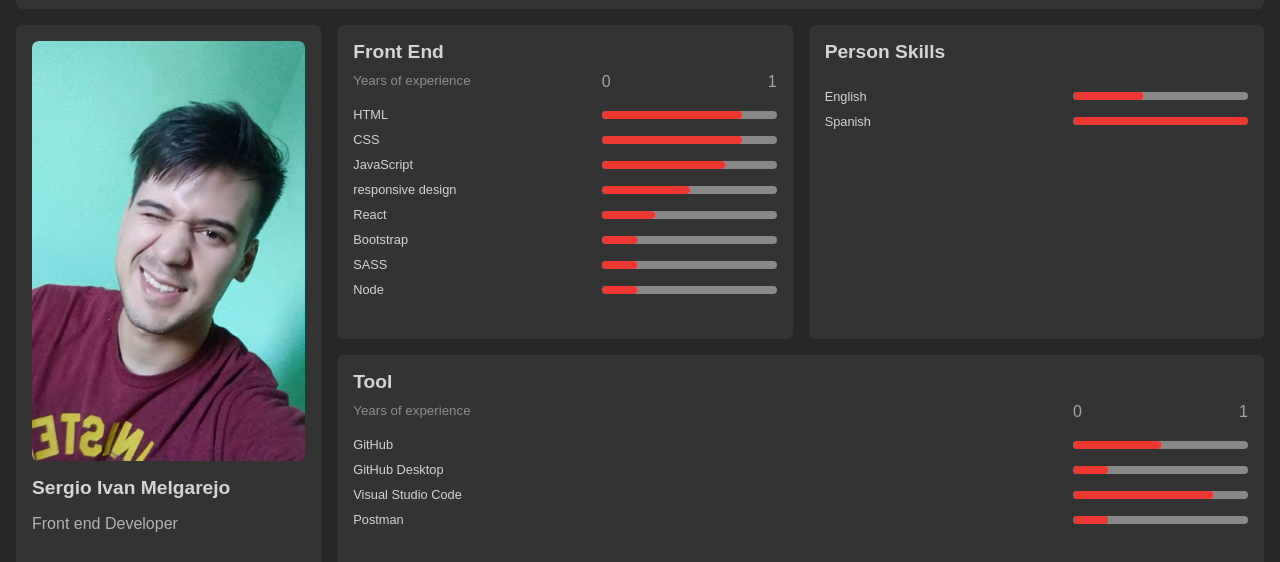
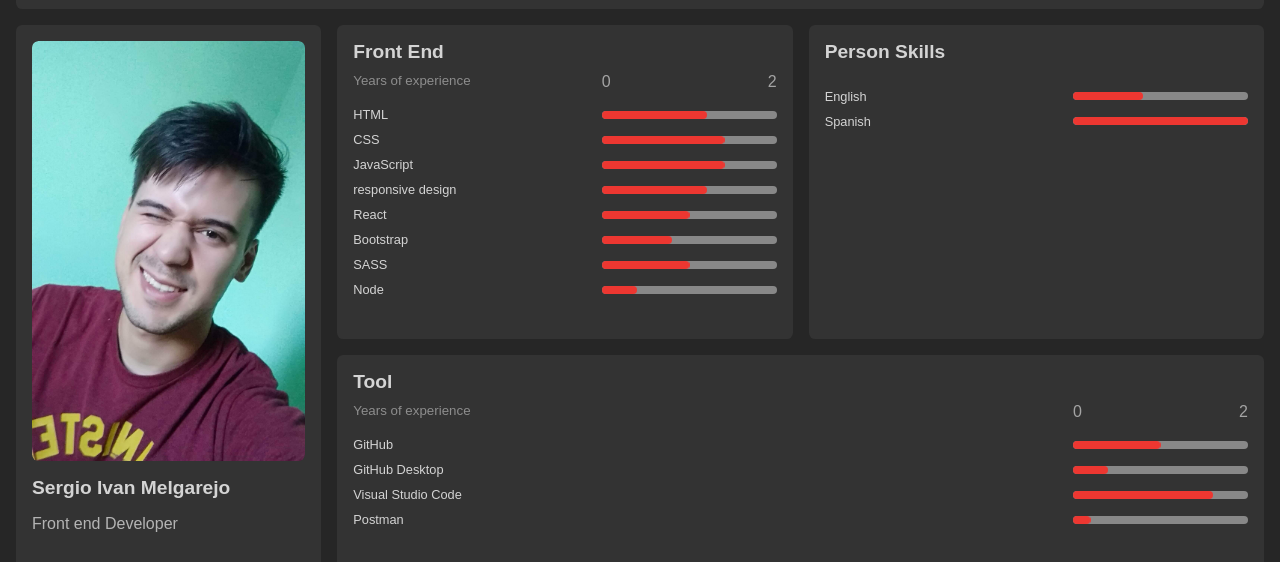
Before and after one commit to Sergio-Ivan-Melgarejo/portfolio-professional, a plain HTML site: page index.html in a window 1280 px wide. Shown: the part 66-628 px from the top of the page. Drawn offline with Linux system fonts and the light colour scheme; no server answers.

Commit message:
actualizar

```diff
--- a/assets/json/data.json
+++ b/assets/json/data.json
@@ -466,7 +466,7 @@
             "image": "https://github.com/Sergio-Ivan-Melgarejo/front-mentor-27/raw/main/design/desktop-preview.jpg",
             "demo": "https://sergio-ivan-melgarejo.github.io/front-mentor-27/",
             "code":"https://github.com/Sergio-Ivan-Melgarejo/front-mentor-27",
-            "tags": ["HTML and CSS","react","responsive","Mobile-first workflow","CSS Grid","Flexbox"]
+            "tags": ["HTML and CSS","javascript","responsive","Mobile-first workflow","CSS Grid","Flexbox"]
         }
     }
 ]
--- a/index.html
+++ b/index.html
@@ -170,17 +170,17 @@
             <small class="card__subtitle" data-section="skills" data-value="dates">Years of experience</small>
             <div class="skills__header">
               <span class="skills__start-level">0</span>
-              <span class="skills__start-level">1</span>
+              <span class="skills__start-level">2</span>
             </div>
           </div>
           <div class="skills">
             <div class="skills__item">
               <p class="skills__tech">HTML</p>
-              <div class="skills__bar skills__bar--80"></div>
+              <div class="skills__bar skills__bar--60"></div>
             </div>
             <div class="skills__item">
               <p class="skills__tech">CSS</p>
-              <div class="skills__bar skills__bar--80"></div>
+              <div class="skills__bar skills__bar--70"></div>
             </div>
             <div class="skills__item">
               <p class="skills__tech">JavaScript</p>
@@ -188,19 +188,19 @@
             </div>
             <div class="skills__item">
               <p class="skills__tech">responsive design</p>
+              <div class="skills__bar skills__bar--60"></div>
+            </div>
+            <div class="skills__item">
+              <p class="skills__tech">React</p>
               <div class="skills__bar skills__bar--50"></div>
             </div>
             <div class="skills__item">
-              <p class="skills__tech">React</p>
-              <div class="skills__bar skills__bar--30"></div>
-            </div>
-            <div class="skills__item">
               <p class="skills__tech">Bootstrap</p>
-              <div class="skills__bar skills__bar--20"></div>
+              <div class="skills__bar skills__bar--40"></div>
             </div>
             <div class="skills__item">
               <p class="skills__tech">SASS</p>
-              <div class="skills__bar skills__bar--20"></div>
+              <div class="skills__bar skills__bar--50"></div>
             </div>
             <div class="skills__item">
               <p class="skills__tech">Node</p>
@@ -229,7 +229,7 @@
             <small class="card__subtitle" data-section="skills" data-value="dates">Years of experience</small>
             <div class="skills__header">
               <span class="skills__start-level">0</span>
-              <span class="skills__start-level">1</span>
+              <span class="skills__start-level">2</span>
             </div>
           </div>
           <div class="skills">
@@ -247,7 +247,7 @@
             </div>
             <div class="skills__item">
               <p class="skills__tech">Postman</p>
-              <div class="skills__bar skills__bar--20"></div>
+              <div class="skills__bar skills__bar--10"></div>
             </div>
           </div>
         </article>
```
